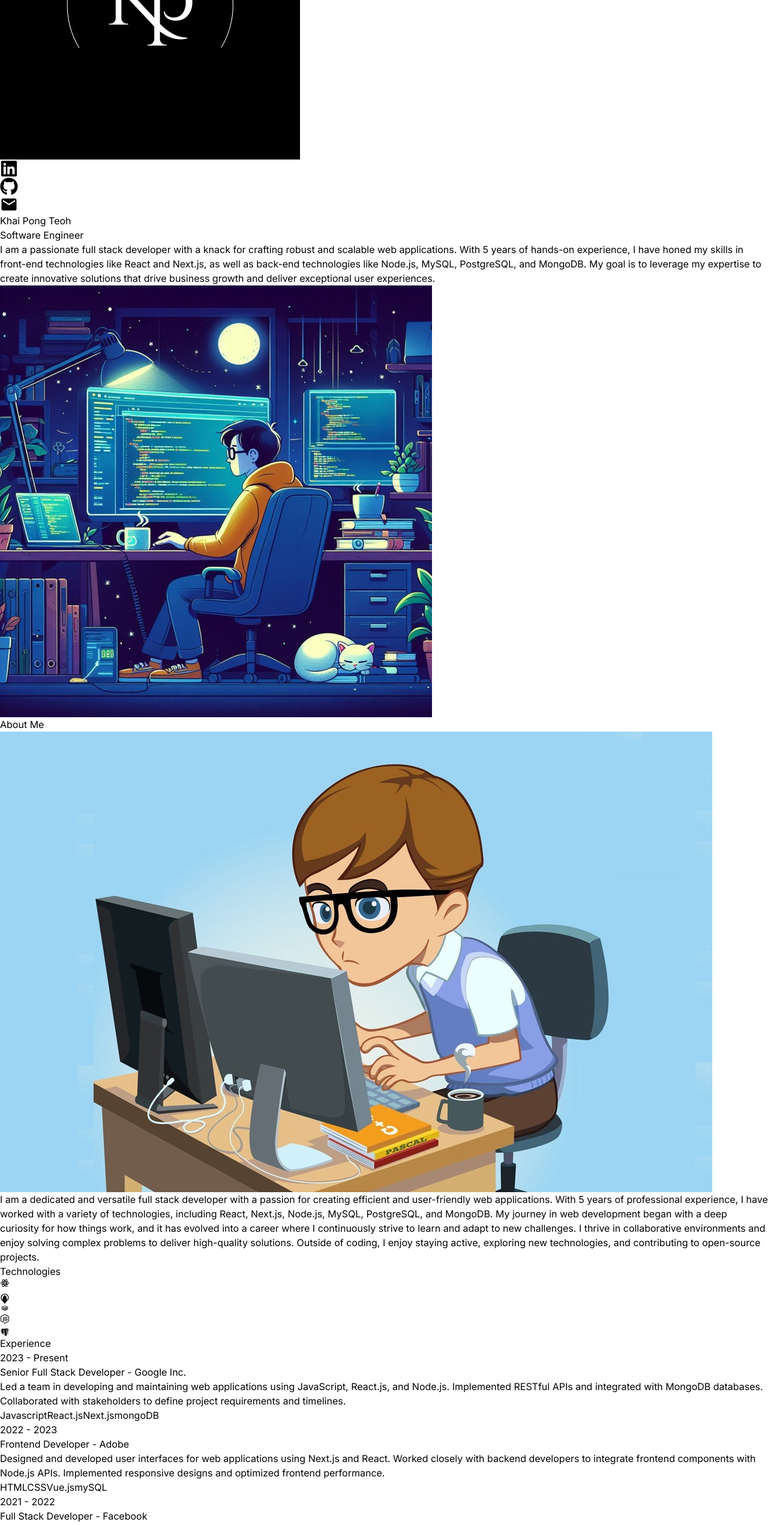
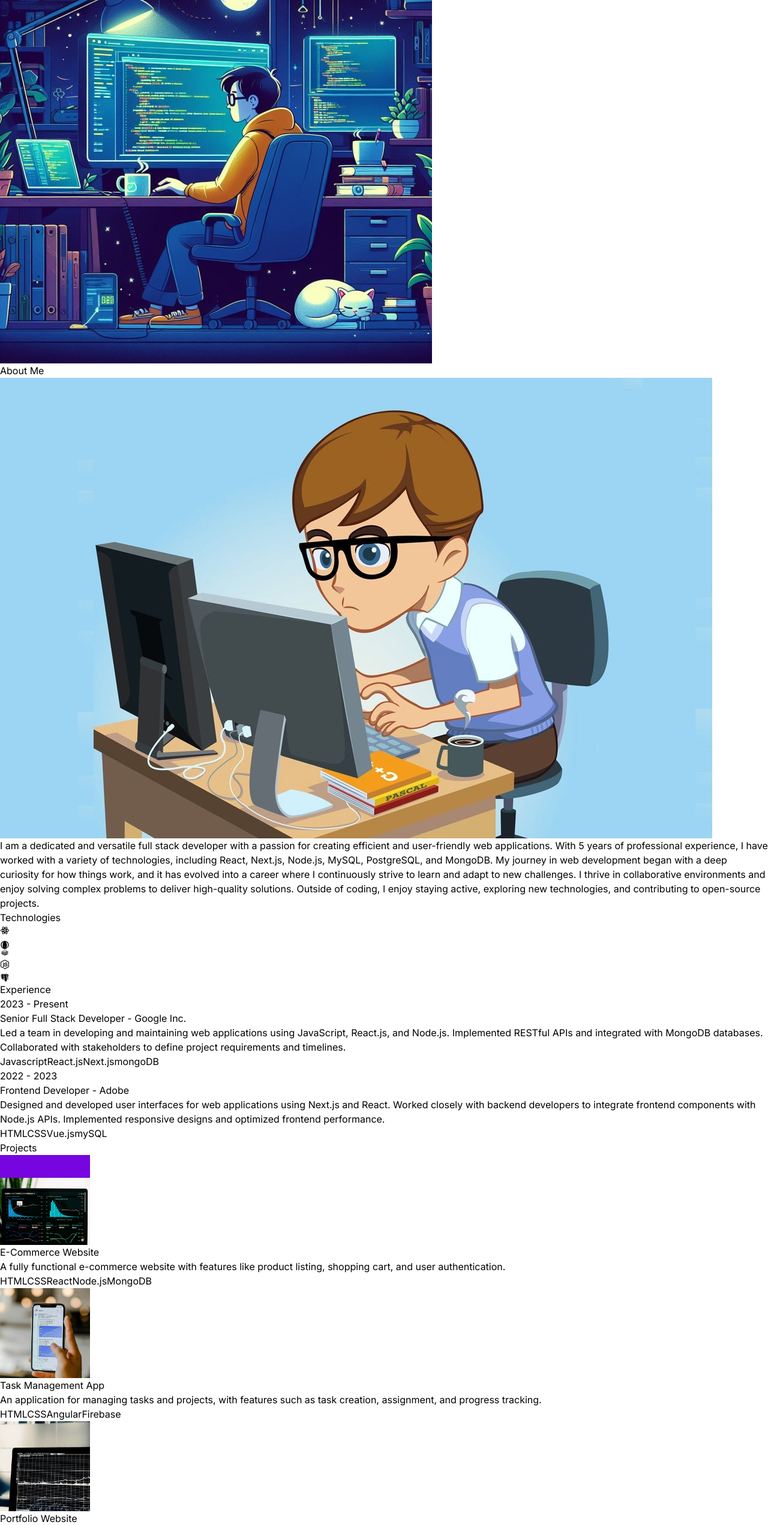
Before and after one commit to KPTeoh/react-portfolio, a React (Vite) app: page / in a window 1280 px wide. Shown: the part 234-2777 px from the top of the page at 60% size. Built offline with nearby package versions, Linux system fonts and the light colour scheme.

Commit message:
framer motion debug

```diff
--- a/src/App.jsx
+++ b/src/App.jsx
@@ -11,11 +11,10 @@
   return (
     <div className="overflow-x-hidden text-neutral-300 antialiased selection:bg-cyan-300 selection:text-cyan-900">
       <div className="fixed top-0 -z-0 h-full w-full">
-
-        <div className="absolute top-0 z-[-2] h-screen w-screen bg-neutral-950 bg-[radial-gradient(ellipse_80%_80%_at_50%_-20%)],rgba(120,119,198,0.3),rgba(255,255,255,0))]">
-
+        <div className="relative h-full w-full bg-slate-950">
+          <div className="absolute bottom-0 left-0 right-0 top-0 bg-[linear-gradient(to_right,#4f4f4f2e_1px,transparent_1px),linear-gradient(to_bottom,#4f4f4f2e_1px,transparent_1px)] bg-[size:14px_24px]">
+          </div>
         </div>
-
       </div>
       <div className="container mx-auto px-8">
         <Navbar />
--- a/src/components/About.jsx
+++ b/src/components/About.jsx
@@ -11,7 +11,7 @@
         </h1>
         <div className="flex flex-wrap">
             <motion.div
-            whileInView={{ opacity: 1, x:0 }}
+            whileInView={{ opacity: 1, x: 0 }}
             initial= {{ opacity: 0, x: -100}}
             transition={{ duration: 0.5 }}
             className="w-full lg:w-1/2 lg:p-8">
--- a/src/components/Experience.jsx
+++ b/src/components/Experience.jsx
@@ -32,7 +32,9 @@
               </h6>
               <p className="mb-4 text-neutral-400">{experience.description}</p>
               {experience.technologies.map((tech, index) => (
-                <span key={index} className="mr-2 mt-4 rounded bg-neutral-900 px-2 py-1 text-sm font-medium text-purple-300">{tech}</span>
+                <span key={index} className="mr-2 mt-4 rounded bg-neutral-900 px-2 py-1 text-sm font-medium text-purple-300">
+                  {tech}
+                </span>
               ))}
             </motion.div>
           </div>
--- a/src/components/Hero.jsx
+++ b/src/components/Hero.jsx
@@ -16,7 +16,7 @@
     <div className="border-b border-neutral-900 pb-4 lg-mb-35">
         <div className="flex flex-wrap">
             <div className="w-full lg:w-1/2">
-                <div className="flex flex-col items-center lg-items-start">
+                <div className="flex flex-col items-center lg:items-start">
                     <motion.h1
                     variants={container(0)}
                     initial="hidden"
@@ -28,7 +28,7 @@
                     variants={container(0.5)}
                     initial="hidden"
                     animate="visible"
-                    className="bg-gradient-to-r from-pink-300 via-slate-500 to-purple-500 bg-clip-text text-4xl text-transparent">
+                    className="bg-gradient-to-r from-pink-300 via-slate-500 to-purple-500 bg-clip-text text-4xl tracking text-transparent">
                         Software Engineer
                     </motion.span>
                     <motion.p variants={container(1)}
--- a/src/components/Navbar.jsx
+++ b/src/components/Navbar.jsx
@@ -1,25 +1,18 @@
 import { FaLinkedin } from "react-icons/fa";
 import { FaGithub } from "react-icons/fa";
-import { FaInstagram } from "react-icons/fa";
 import { MdEmail } from "react-icons/md";
-
+import logo from "../assets/kplogo.png"
 
 const Navbar = () => {
-    return <nav className="mb-20 flex items-center justify-between py-6">
+    return
+    <nav className="mb-20 flex items-center justify-between py-6">
         <div className="flex flex-shrink-0 items-center">
-            <img className="h-40 w-30" src="/kp-logo.png" alt="" />
+            <img className="h-40 w-30" src={logo} alt="logo" />
         </div>
         <div className="m-8 flex items-center justify-center gap-4 text-2xl">
-            <a href="https://linkedin.com/in/khai-pong-teoh" target="_blank">
-                <FaLinkedin size={30} />
-            </a>
-            <a href="https://github.com/KPTeoh" target="_blank">
-                <FaGithub size={30} />
-            </a>
-            <a href="https://linkedin.com/in/khai-pong-teoh" target="_blank">
-                <MdEmail size={30} />
-            </a>
-
+                <FaLinkedin />
+                <FaGithub />
+                <MdEmail />
         </div>
     </nav>
 }
--- a/src/components/Projects.jsx
+++ b/src/components/Projects.jsx
@@ -35,7 +35,7 @@
                         {project.title}
                         </h6>
                         <p className="mb-4 text-neutral-400">{project.description}</p>
-                        {project.technologies.map((tech,index) => (
+                        {project.technologies.map((tech, index) => (
                             <span key={index} className="mr-2 rounded bg-neutral-900 px-2 py-1 text-sm font-medium text-purple-300">
                                 {tech}
                             </span>
--- a/src/constants/index.js
+++ b/src/constants/index.js
@@ -22,20 +22,7 @@
     description: `Designed and developed user interfaces for web applications using Next.js and React. Worked closely with backend developers to integrate frontend components with Node.js APIs. Implemented responsive designs and optimized frontend performance.`,
     technologies: ["HTML", "CSS", "Vue.js", "mySQL"],
   },
-  {
-    year: "2021 - 2022",
-    role: "Full Stack Developer",
-    company: "Facebook",
-    description: `Developed and maintained web applications using JavaScript, React.js, and Node.js. Designed and implemented RESTful APIs for data communication. Collaborated with cross-functional teams to deliver high-quality software products on schedule.`,
-    technologies: ["Python", "Svelte", "Three.js", "Postgres"],
-  },
-  {
-    year: "2020 - 2021",
-    role: "Software Engineer",
-    company: "Paypal",
-    description: `Contributed to the development of web applications using JavaScript, React.js, and Node.js. Managed databases and implemented data storage solutions using MongoDB. Worked closely with product managers to prioritize features and enhancements.`,
-    technologies: ["Ruby", "Rails", "PHP", "Sqlite"],
-  },
+
 ];
 
 export const PROJECTS = [
```
Also changed, not shown: src/assets/kplogo.png (renamed from public/kp-logo.png).
